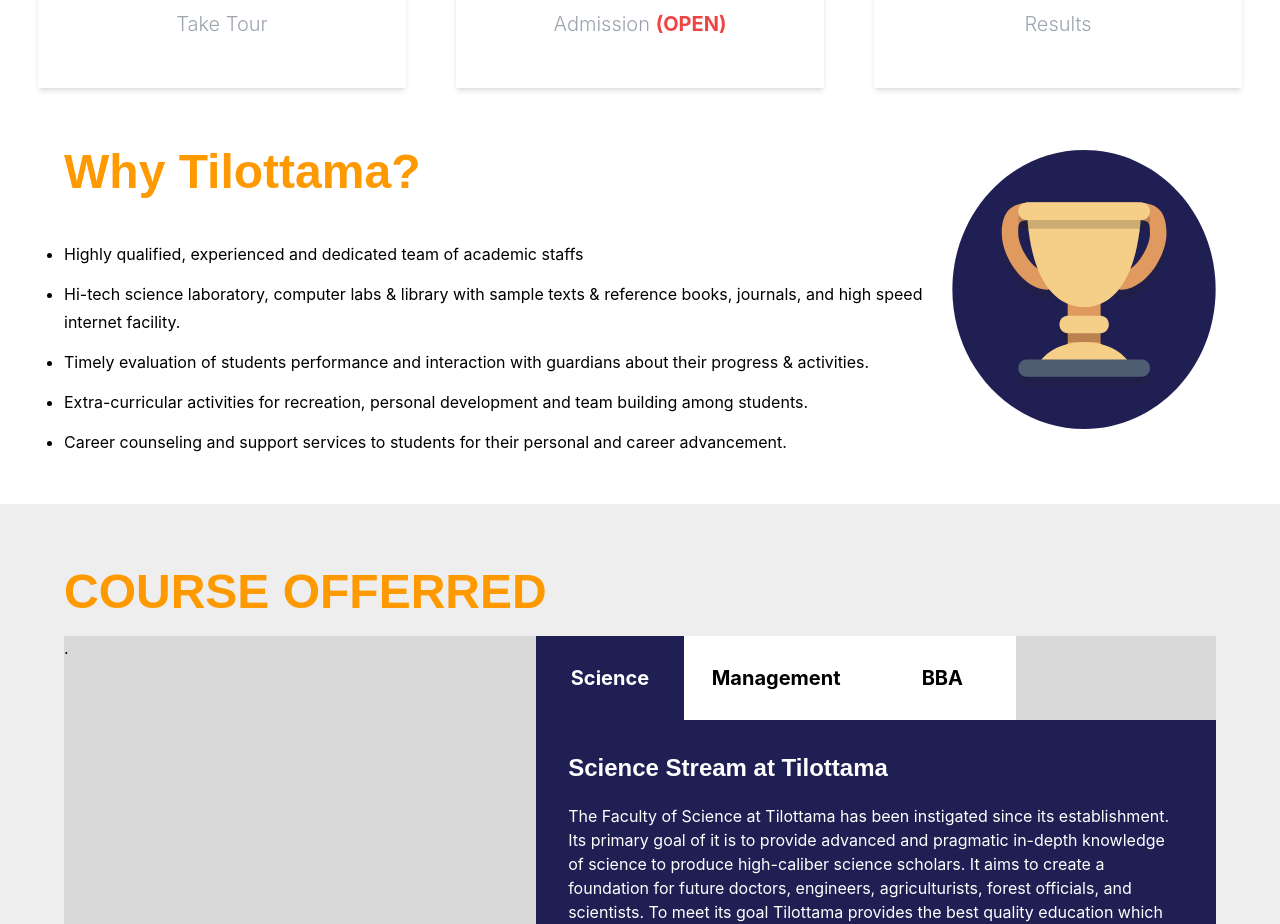
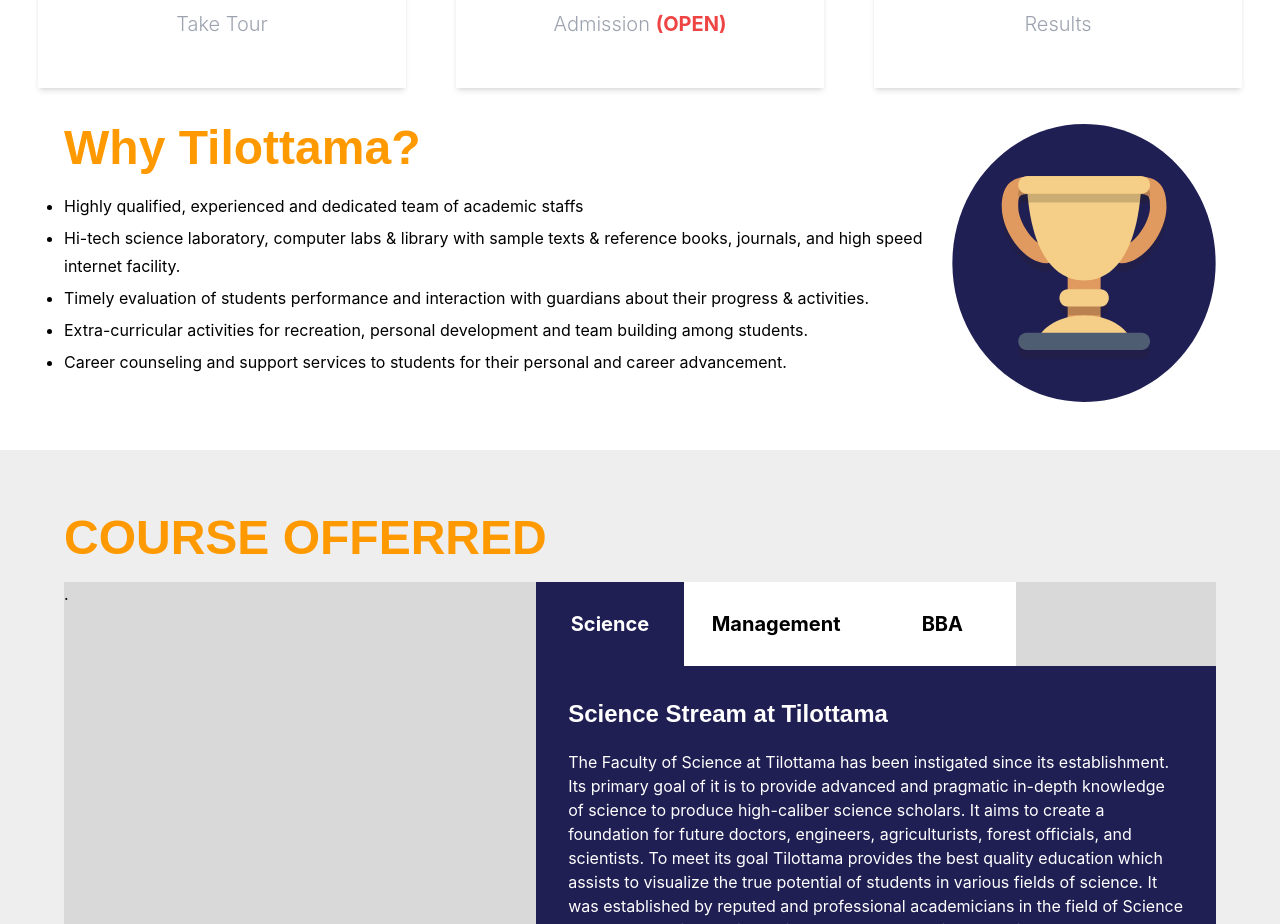
Before and after one commit to saphalpantha/project_ttc, a Next.js app: page / in a window 1280 px wide. Shown: the part 1260-2184 px from the top of the page. Built offline with nearby package versions, Linux system fonts and the light colour scheme.

Commit message:
fix small 1

```diff
--- a/components/FacultyDetail/BoardMember.js
+++ b/components/FacultyDetail/BoardMember.js
@@ -53,7 +53,7 @@ const BoardMember = () => {
           </h1>
           <div className='flex flex-col md:flex-row gap-2 justify-center md:items-start  items-center md:gap-10 px-2 md:px-0 md:space-y-0 space-y-3'>
             <div className='bg-slate-300 flex flex-col space-y-2 w-[20rem] h-[20rem] py-2 pt-[3rem]' >
-                <img src="/"></img>
+                <img className='w-[100%] h-[100%]' src="/images/dummy_user.png"></img>
                 <span className='font-bold text-[#201F54] tracking-wide text-center'>Prof. Dr. R.C. Acharya</span>
                 <span className='text-center'>Founder Principal</span>
             </div>
--- a/components/WhyTtc/WhyTtc.js
+++ b/components/WhyTtc/WhyTtc.js
@@ -28,10 +28,10 @@ const WhyTtc = () => {
     <Container>
       <div className="max-w-6xl md:gap-2 py-4  gap-x-10 bg-white flex flex-col md:flex-row  mx-auto md:pb-[3rem] justify-center  items-center md:items-start ">
         <div className="flex flex-col  justify-center md:space-y-5  max-w-6xl  md:w-[80rem]  ">
-          <h1 className=" text-3xl md:text-5xl py-6  text-[#FF9900] font-bold text-center md:text-start">
+          <h1 className=" text-3xl md:text-5xl   text-[#FF9900] font-bold text-center md:text-start">
             Why Tilottama?
           </h1>
-          <ul className="flex flex-col gap-3 list-disc">
+          <ul className="flex flex-col gap-1 list-disc">
             {whyTTCList.map((i) => (
               <li className="max-w-md w-fit px-3 text-start  md:w-[90%] lg:w-[100%] md:max-w-[30rem] lg:max-w-[60rem] px-[0.5rem]  md:px-0 leading-7 text-2xs">
                 {i.desc}
@@ -39,7 +39,7 @@ const WhyTtc = () => {
             ))}
           </ul>
         </div>
-        <div className="w-1/2 my-auto md:w-1/3">
+        <div className="w-1/2 my-auto flex justify-center items-center h-full md:w-1/3">
           <img
             className="w-[100%] h-[100%]"
             src={`/images/trophie_svg.svg`}
```
